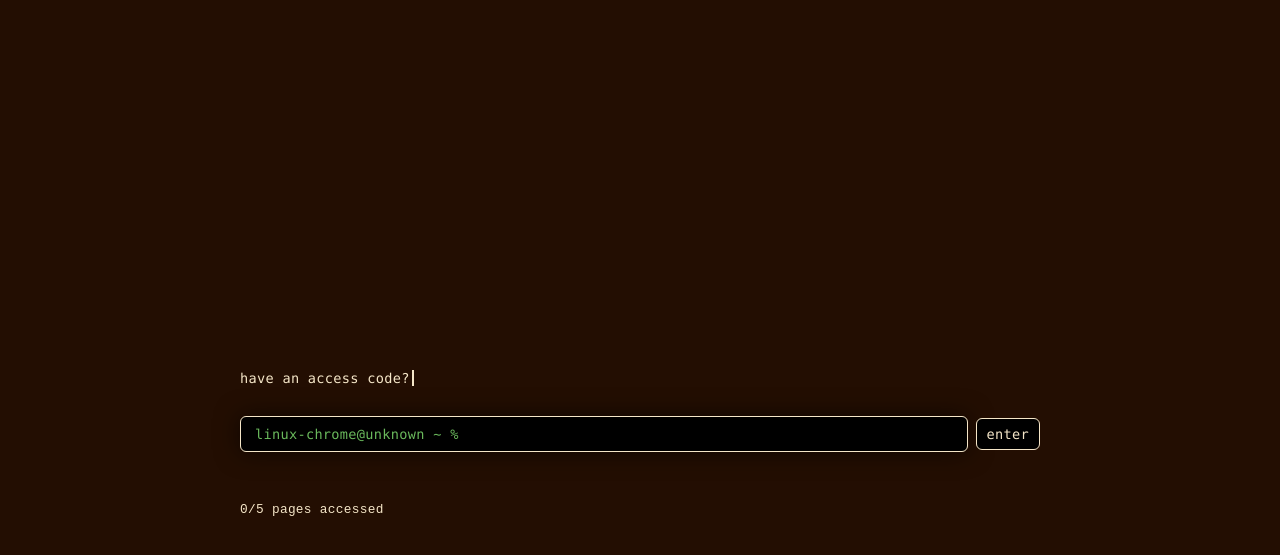
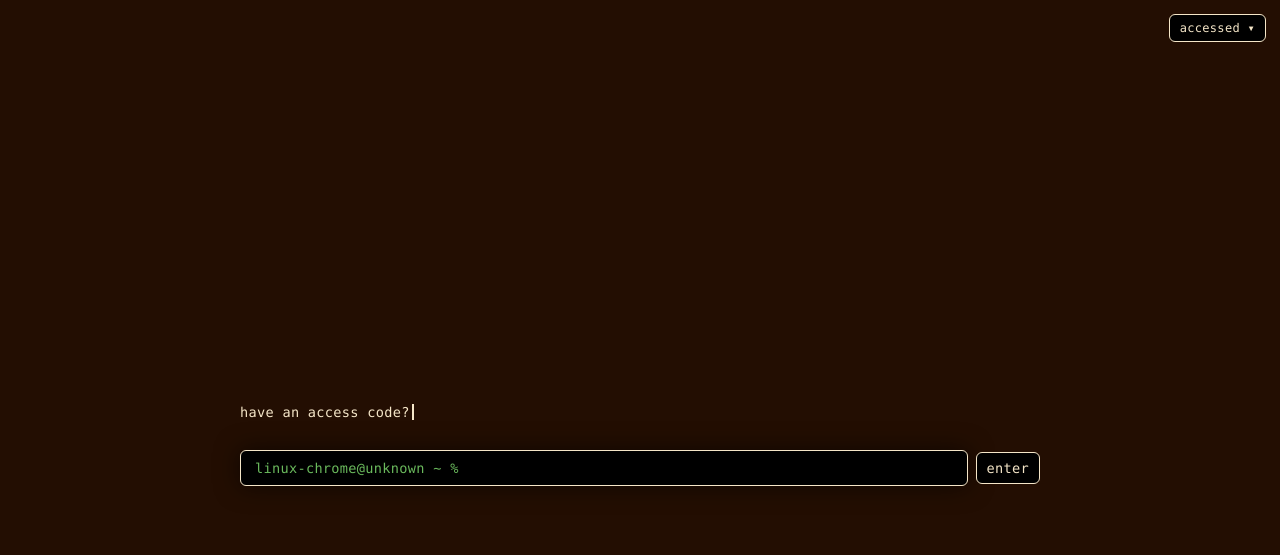
Before and after one commit to seabasket/telestai-info, a Jekyll site: the page built from index.html, in a window 1280 px wide. Shown: the top 555 px of the page. Built offline with Jekyll 4.4.1, drawn with Linux system fonts in a browser that asks for light colours.

Commit message:
Move access counter into the dropdown; add empty-state message
- The "X/5 pages accessed" counter is now a non-clickable header at the top
  of the "accessed" dropdown (instead of a separate line below the terminal),
  with a divider above the clickable page list.
- The dropdown is now always available. For a visitor who hasn't unlocked
  anything, it shows "You haven't accessed any pages yet. Find an access
  code and enter it into the terminal." in place of the counter/list.

```diff
--- a/index.html
+++ b/index.html
@@ -164,17 +164,6 @@ title: telestai.info
     overflow-wrap: break-word;
     word-break: break-word;
   }
-  #access-counter {
-    width: min(88vw, 420px);
-    text-align: left;
-    font-family: 'Lucida Console', monospace;
-    font-size: clamp(0.6rem, 2.2vw, 0.85rem);
-    color: #f5e6c8;
-    margin-top: 10px;
-  }
-  @media (min-width: 700px) {
-    #access-counter { width: min(90vw, 800px); }
-  }
   .history-dropdown {
     position: fixed;
     top: 14px;
@@ -204,6 +193,7 @@ title: telestai.info
     top: calc(100% + 6px);
     right: 0;
     min-width: 160px;
+    max-width: 240px;
     max-height: 40vh;
     overflow-y: auto;
     background: #000000;
@@ -213,6 +203,24 @@ title: telestai.info
   }
   .history-list.open {
     display: block;
+  }
+  .history-counter {
+    padding: 6px 8px 8px;
+    color: #6ab95c;
+    font-size: clamp(0.55rem, 1.8vw, 0.75rem);
+    letter-spacing: 0.3px;
+    white-space: nowrap;
+    border-bottom: 1px solid rgba(245, 230, 200, 0.25);
+    margin-bottom: 4px;
+    cursor: default;
+  }
+  .history-empty {
+    padding: 6px 8px;
+    color: #f5e6c8;
+    font-size: clamp(0.55rem, 1.8vw, 0.75rem);
+    letter-spacing: 0.3px;
+    line-height: 1.5;
+    cursor: default;
   }
   .history-item {
     display: block;
@@ -235,7 +243,7 @@ title: telestai.info
 </head>
 <body>
 
-<div class="history-dropdown" id="history-dropdown" style="display:none;">
+<div class="history-dropdown" id="history-dropdown">
   <button type="button" class="history-toggle" id="history-toggle" onclick="toggleHistoryList()">accessed ▾</button>
   <div class="history-list" id="history-list"></div>
 </div>
@@ -255,7 +263,6 @@ title: telestai.info
 </form>
 
 <div id="msg"></div>
-<div id="access-counter"></div>
 </div>
 
 <div id="access-typewriter"></div>
```
Also changed, not shown: other parts of index.html (+11 -7 lines).
